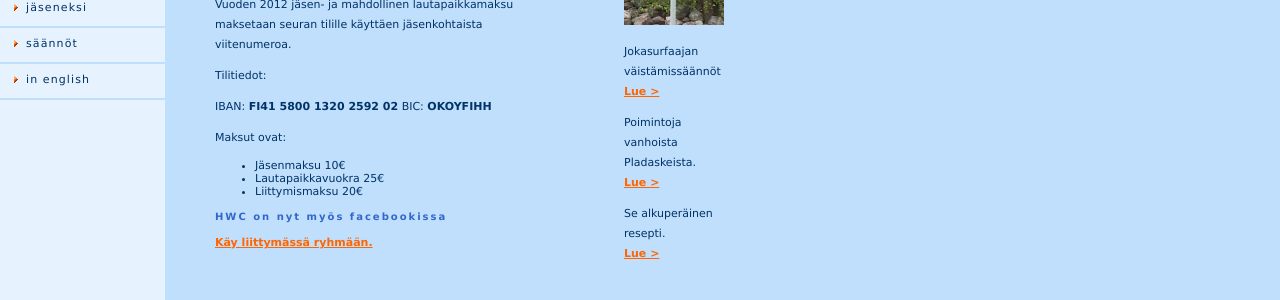
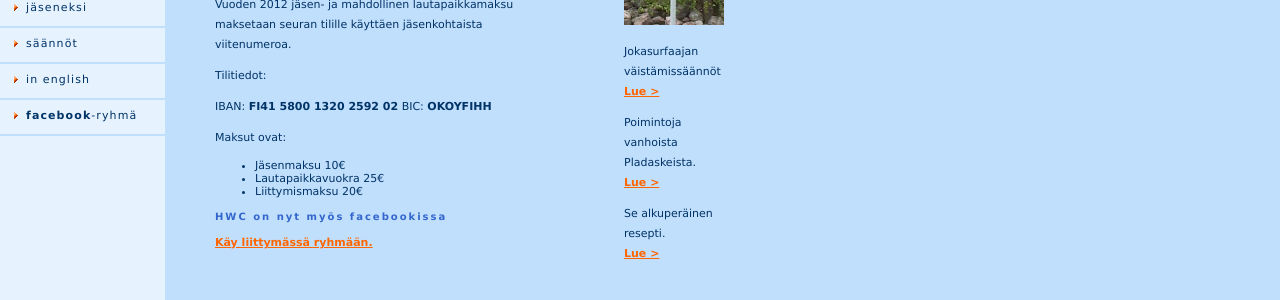
Before and after one commit to hvrauhal/helsinkiwindsurfingclub.fi, a Jekyll site: the page built from index.md, in a window 1280 px wide. Shown: the part 334-634 px from the top of the page. Built offline with Jekyll 4.4.1, drawn with Linux system fonts in a browser that asks for light colours; Markdown is read by kramdown in place of the engine named in the settings.

Commit message:
Add a link to the fb group directly to menu

```diff
--- a/_layouts/default.html
+++ b/_layouts/default.html
@@ -1,5 +1,5 @@
 <!DOCTYPE html PUBLIC "-//W3C//DTD XHTML 1.0 Transitional//EN" "http://www.w3.org/TR/xhtml1/DTD/xhtml1-transitional.dtd">
-<html xmlns="http://www.w3.org/1999/xhtml">
+<html xmlns="http://www.w3.org/1999/xhtml" xmlns="http://www.w3.org/1999/html">
 <head>
 <title>{{ page.title }}</title>
 <meta http-equiv="Content-Type" content="text/html; charset=utf-8" />
@@ -57,6 +57,9 @@
         <tr>
           <td width="165"><a href="english.html" class="navText">in english</a></td>
         </tr>
+        <tr>
+            <td width="165"><a href="https://www.facebook.com/groups/134115773289544/" class="navText"><b>facebook</b>-ryhmä</a></td>
+        </tr>
       </table>
  	<br />
   	&nbsp;<br />
```
